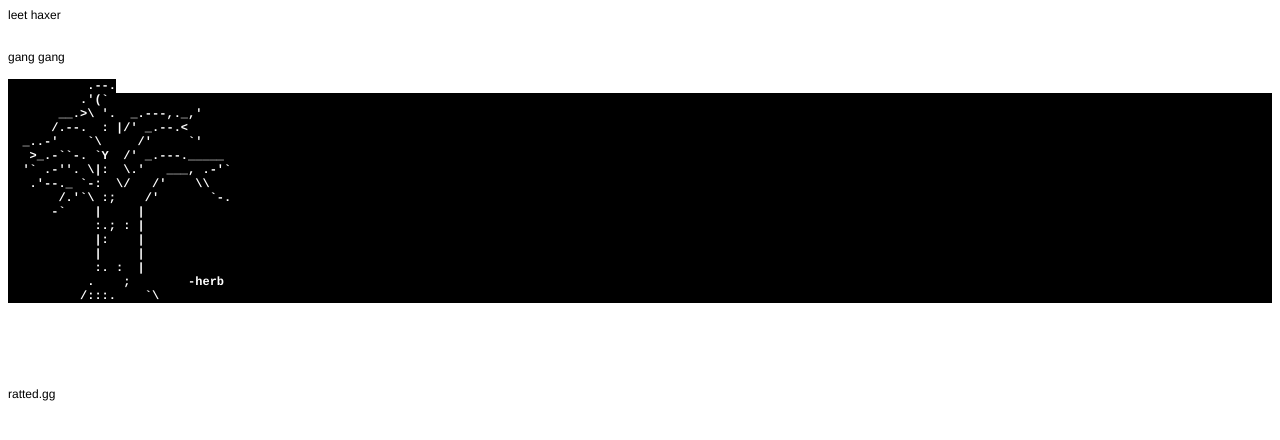
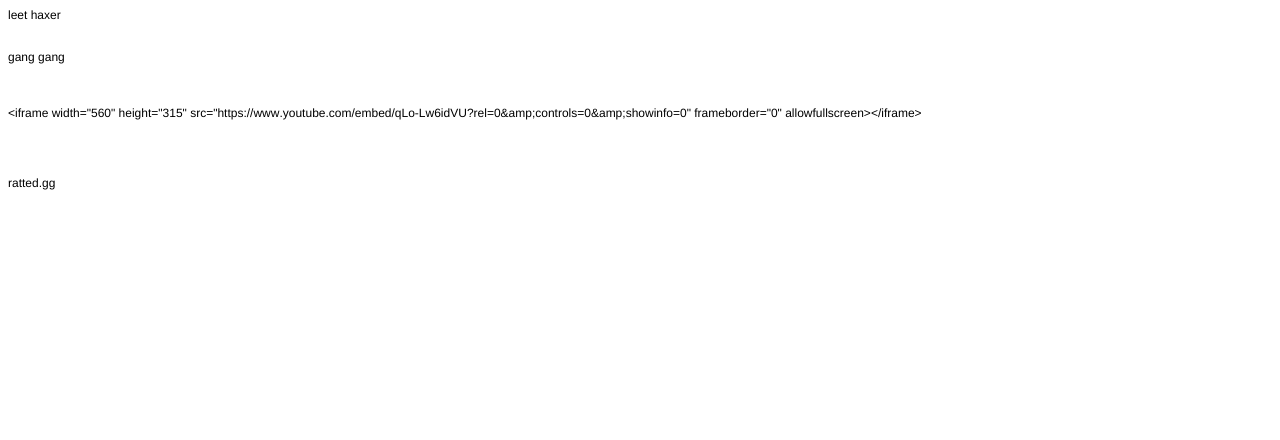
Before and after one commit to herbdev/herbdev.github.io, a plain HTML site: page index.html in a window 1280 px wide. Drawn offline with Linux system fonts and the light colour scheme.

Commit message:
Add files via upload

```diff
--- a/index.html
+++ b/index.html
@@ -8,13 +8,7 @@
   <meta name="CocoaVersion" content="1404.47">
   <style type="text/css">
     p.p1 {margin: 0.0px 0.0px 0.0px 0.0px; line-height: 14.0px; font: 12.0px Helvetica; color: #000000; -webkit-text-stroke: #000000}
-    p.p2 {margin: 0.0px 0.0px 0.0px 0.0px; line-height: 14.0px; font: 12.0px Courier; color: #ffffff; -webkit-text-stroke: #ffffff}
-    p.p3 {margin: 0.0px 0.0px 0.0px 0.0px; line-height: 14.0px; font: 12.0px Courier; color: #ffffff; -webkit-text-stroke: #ffffff; background-color: #000000}
-    p.p4 {margin: 0.0px 0.0px 0.0px 0.0px; line-height: 14.0px; font: 12.0px Helvetica; -webkit-text-stroke: #000000; min-height: 14.0px}
-    p.p5 {margin: 0.0px 0.0px 0.0px 0.0px; line-height: 14.0px; font: 12.0px Helvetica; color: #000000; -webkit-text-stroke: #000000; min-height: 14.0px}
     span.s1 {font-kerning: none}
-    span.s2 {font: 12.0px Helvetica; font-kerning: none; color: #000000; -webkit-text-stroke: 0px #000000}
-    span.s3 {font-kerning: none; background-color: #000000}
   </style>
 </head>
 <body>
@@ -24,25 +18,11 @@
 <p class="p1"><span class="s1"><br>
 </span></p>
 <p class="p1"><span class="s1">gang gang</span></p>
-<p class="p2"><span class="s2"><br>
-</span><span class="s3"><b>           .--.</b></span></p>
-<p class="p3"><span class="s1"><b>          .'(`</b></span></p>
-<p class="p3"><span class="s1"><b>       __.&gt;\ '.  _.---,._,'</b></span></p>
-<p class="p3"><span class="s1"><b>      /.--.  : |/' _.--.&lt; </b></span></p>
-<p class="p3"><span class="s1"><b>  _..-'    `\     /'     `'</b></span></p>
-<p class="p3"><span class="s1"><b>   &gt;_.-``-. `Y  /' _.---._____</b></span></p>
-<p class="p3"><span class="s1"><b>  '` .-''. \|:  \.'   ___, .-'`</b></span></p>
-<p class="p3"><span class="s1"><b>   .'--._ `-:  \/   /'    \\</b></span></p>
-<p class="p3"><span class="s1"><b>       /.'`\ :;    /'       `-.</b></span></p>
-<p class="p3"><span class="s1"><b>      -`    |     |</b></span></p>
-<p class="p3"><span class="s1"><b>            :.; : |</b></span></p>
-<p class="p3"><span class="s1"><b>            |:    |</b></span></p>
-<p class="p3"><span class="s1"><b>            |     |</b></span></p>
-<p class="p3"><span class="s1"><b>            :. :  |</b></span></p>
-<p class="p3"><span class="s1"><b>         <span class="Apple-converted-space">  </span>.    ;<span class="Apple-converted-space">        </span>-herb</b></span></p>
-<p class="p3"><span class="s1"><b>          /:::.    `\</b></span></p>
-<p class="p4"><span class="s1"></span><br></p>
-<p class="p5"><span class="s1"></span><br></p>
+<p class="p1"><span class="s1"><br>
+<br>
+</span></p>
+<p class="p1"><span class="s1"><br>
+&lt;iframe width="560" height="315" src="https://www.youtube.com/embed/qLo-Lw6idVU?rel=0&amp;amp;controls=0&amp;amp;showinfo=0" frameborder="0" allowfullscreen&gt;&lt;/iframe&gt;</span></p>
 <p class="p1"><span class="s1"><br>
 </span></p>
 <p class="p1"><span class="s1"><br>
@@ -52,6 +32,7 @@
 <p class="p1"><span class="s1"><br>
 </span></p>
 <p class="p1"><span class="s1">ratted.gg</span></p>
-<p class="p5"><span class="s1"></span><br></p>
+<p class="p1"><span class="s1"><br>
+</span></p>
 </body>
 </html>
```
